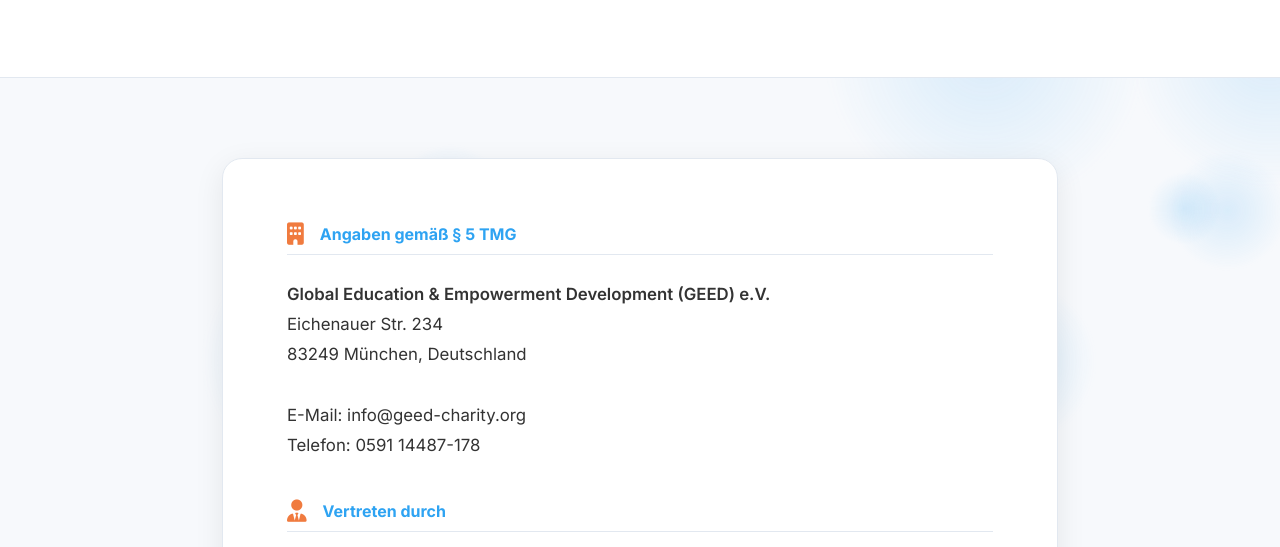
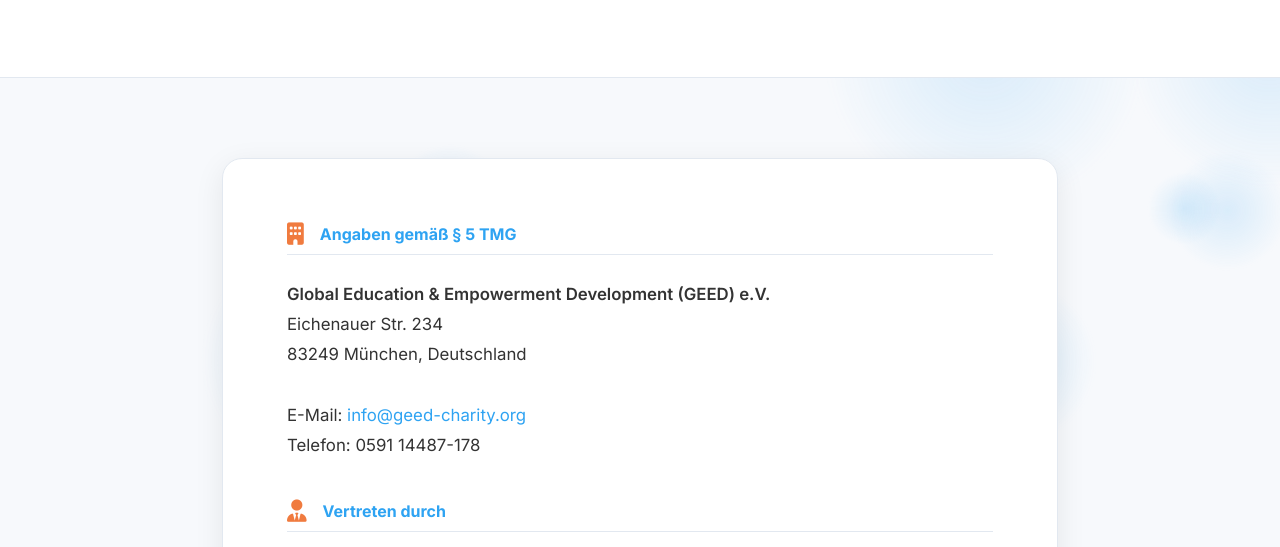
Before and after one commit to WebTech-Agentur/GEED---WebTech, a website: page impressum.html in a window 1280 px wide. Shown: the part 253-800 px from the top of the page. Drawn offline with Linux system fonts and the light colour scheme.

Commit message:
Make all visible emails clickable, linking to info@webtech-agentur.de while keeping displayed text unchanged

```diff
--- a/impressum.html
+++ b/impressum.html
@@ -153,7 +153,7 @@
                     <strong>Global Education & Empowerment Development (GEED) e.V.</strong><br>
                         Eichenauer Str. 234<br>
                         83249 München, Deutschland<br><br>
-                    E-Mail: info@geed-charity.org<br>
+                    E-Mail: <a href="mailto:info@webtech-agentur.de">info@geed-charity.org</a><br>
                     Telefon: 0591 14487-178
                 </p>
 
@@ -165,7 +165,7 @@
                 <h2><i class="fa-solid fa-envelope-open-text"></i> <span data-i18n="imp_sec3_h2">Kontakt</span></h2>
                 <p data-i18n="imp_sec3_p">
                     <strong>Telefon:</strong> 0591 14487-178<br>
-                    <strong>E-Mail:</strong> <a href="mailto:info@geed-charity.org">info@geed-charity.org</a>
+                    <strong>E-Mail:</strong> <a href="mailto:info@webtech-agentur.de">info@geed-charity.org</a>
                 </p>
 
                 <h2><i class="fa-solid fa-scale-balanced"></i> <span data-i18n="imp_sec6_h2">EU-Streitschlichtung</span></h2>
@@ -235,7 +235,7 @@
                 <div class="footer-col">
                     <h3 data-i18n="footer_contact_title">Kontaktinformationen</h3>
                     <p><i class="fa-solid fa-location-dot"></i> Eichenauer Str. 234, 83249 München</p>
-                    <p><i class="fa-solid fa-envelope"></i> info@geed-charity.org</p>
+                    <p><i class="fa-solid fa-envelope"></i> <a href="mailto:info@webtech-agentur.de">info@geed-charity.org</a></p>
                     <p><i class="fa-solid fa-phone"></i> 0591 14487-178</p>
                     <div class="social-icons">
                         <a href="#"><i class="fa-brands fa-facebook-f"></i></a>
--- a/styles.css
+++ b/styles.css
@@ -374,6 +374,17 @@ footer {
 .footer-col p {
     font-size: 0.9rem;
     color: var(--footer-text);
+}
+
+.footer-col p a {
+    color: inherit;
+    text-decoration: none;
+    transition: color var(--transition-speed);
+}
+
+.footer-col p a:hover {
+    color: var(--primary-color);
+    text-decoration: underline;
 }
 
 .footer-col ul li {
--- a/translations.js
+++ b/translations.js
@@ -198,11 +198,11 @@ window.translations = {
 
         imp_hero_p: "Rechtliche Informationen zur GEED Organisation.",
         imp_sec1_h2: "Angaben gemäß § 5 TMG",
-        imp_sec1_p: "<strong>Global Education & Empowerment Development (GEED) e.V.</strong><br>Eichenauer Str. 234<br>83249 München, Deutschland<br><br>E-Mail: info@geed-charity.org<br>Telefon: 0591 14487-178",
+        imp_sec1_p: "<strong>Global Education & Empowerment Development (GEED) e.V.</strong><br>Eichenauer Str. 234<br>83249 München, Deutschland<br><br>E-Mail: <a href='mailto:info@webtech-agentur.de'>info@geed-charity.org</a><br>Telefon: 0591 14487-178",
         imp_sec2_h2: "Vertreten durch",
         imp_sec2_p: "<strong>Vorstandsvorsitzende/-r:</strong> GEED – Projektleitung / Organisationsteam<br>(Global Education & Empowerment Development)",
         imp_sec3_h2: "Kontakt",
-        imp_sec3_p: "<strong>Telefon:</strong> 0591 14487-178<br><strong>E-Mail:</strong> <a href='mailto:info@geed-charity.org'>info@geed-charity.org</a>",
+        imp_sec3_p: "<strong>Telefon:</strong> 0591 14487-178<br><strong>E-Mail:</strong> <a href='mailto:info@webtech-agentur.de'>info@geed-charity.org</a>",
         imp_sec4_h2: "Registereintrag",
         imp_sec4_p: "Eintragung im Vereinsregister.<br><strong>Registergericht:</strong> [Amtsgericht Ort]<br><strong>Registernummer:</strong> VR [Nummer]",
         imp_sec5_h2: "Redaktionell verantwortlich",
@@ -427,11 +427,11 @@ window.translations = {
 
         imp_hero_p: "Legal information about the GEED organization.",
         imp_sec1_h2: "Information according to Section 5 TMG",
-        imp_sec1_p: "<strong>Global Education & Empowerment Development (GEED) e.V.</strong><br>Eichenauer Str. 234<br>83249 München, Germany<br><br>Email: info@geed-charity.org<br>Phone: 0591 14487-178",
+        imp_sec1_p: "<strong>Global Education & Empowerment Development (GEED) e.V.</strong><br>Eichenauer Str. 234<br>83249 München, Germany<br><br>Email: <a href='mailto:info@webtech-agentur.de'>info@geed-charity.org</a><br>Phone: 0591 14487-178",
         imp_sec2_h2: "Represented by",
         imp_sec2_p: "<strong>Board of Directors:</strong> GEED – Project Management / Organization Team<br>(Global Education & Empowerment Development)",
         imp_sec3_h2: "Contact",
-        imp_sec3_p: "<strong>Phone:</strong> 0591 14487-178<br><strong>Email:</strong> <a href='mailto:info@geed-charity.org'>info@geed-charity.org</a>",
+        imp_sec3_p: "<strong>Phone:</strong> 0591 14487-178<br><strong>Email:</strong> <a href='mailto:info@webtech-agentur.de'>info@geed-charity.org</a>",
         imp_sec4_h2: "Registry Entry",
         imp_sec4_p: "Entry in the register of associations.<br><strong>Registry Court:</strong> [Local Court Name]<br><strong>Registry Number:</strong> VR [Number]",
         imp_sec5_h2: "Responsible for Content",
@@ -655,11 +655,11 @@ window.translations = {
 
         imp_hero_p: "اطلاعات حقوقی درباره سازمان GEED.",
         imp_sec1_h2: "اطلاعات طبق بخش ۵ قوانین TMG آلمان",
-        imp_sec1_p: "<strong>آموزش و توانمندسازی جهانی (GEED) ثبت شده</strong><br>آدرس: Eichenauer Str. 234<br>83249 München, آلمان<br><br>ایمیل: info@geed-charity.org<br>تلفن: 0591 14487-178",
+        imp_sec1_p: "<strong>آموزش و توانمندسازی جهانی (GEED) ثبت شده</strong><br>آدرس: Eichenauer Str. 234<br>83249 München, آلمان<br><br>ایمیل: <a href='mailto:info@webtech-agentur.de'>info@geed-charity.org</a><br>تلفن: 0591 14487-178",
         imp_sec2_h2: "به نمایندگی از",
         imp_sec2_p: "<strong>هیئت مدیره:</strong> GEED – مدیریت پروژه‌ها / تیم سازماندهی<br>(توسعه آموزش و توانمندسازی جهانی)",
         imp_sec3_h2: "تماس",
-        imp_sec3_p: "<strong>تلفن:</strong> 0591 14487-178<br><strong>ایمیل:</strong> <a href='mailto:info@geed-charity.org'>info@geed-charity.org</a>",
+        imp_sec3_p: "<strong>تلفن:</strong> 0591 14487-178<br><strong>ایمیل:</strong> <a href='mailto:info@webtech-agentur.de'>info@geed-charity.org</a>",
         imp_sec4_h2: "ثبت تجاری",
         imp_sec4_p: "ثبت شده در دفتر ثبت انجمن‌ها.<br><strong>دادگاه ثبت:</strong> [نام دادگاه محلی]<br><strong>شماره ثبت:</strong> VR [شماره]",
         imp_sec5_h2: "مسئول محتوا",
```
Also changed, not shown: about.html (+1 -1 lines), contact.html (+14 -3 lines), donate.html (+1 -1 lines), faq.html (+1 -1 lines), gallery.html (+1 -1 lines), index.html (+1 -1 lines), programmdetail.html (+1 -1 lines), programs.html (+1 -1 lines), volunteer.html (+1 -1 lines).
